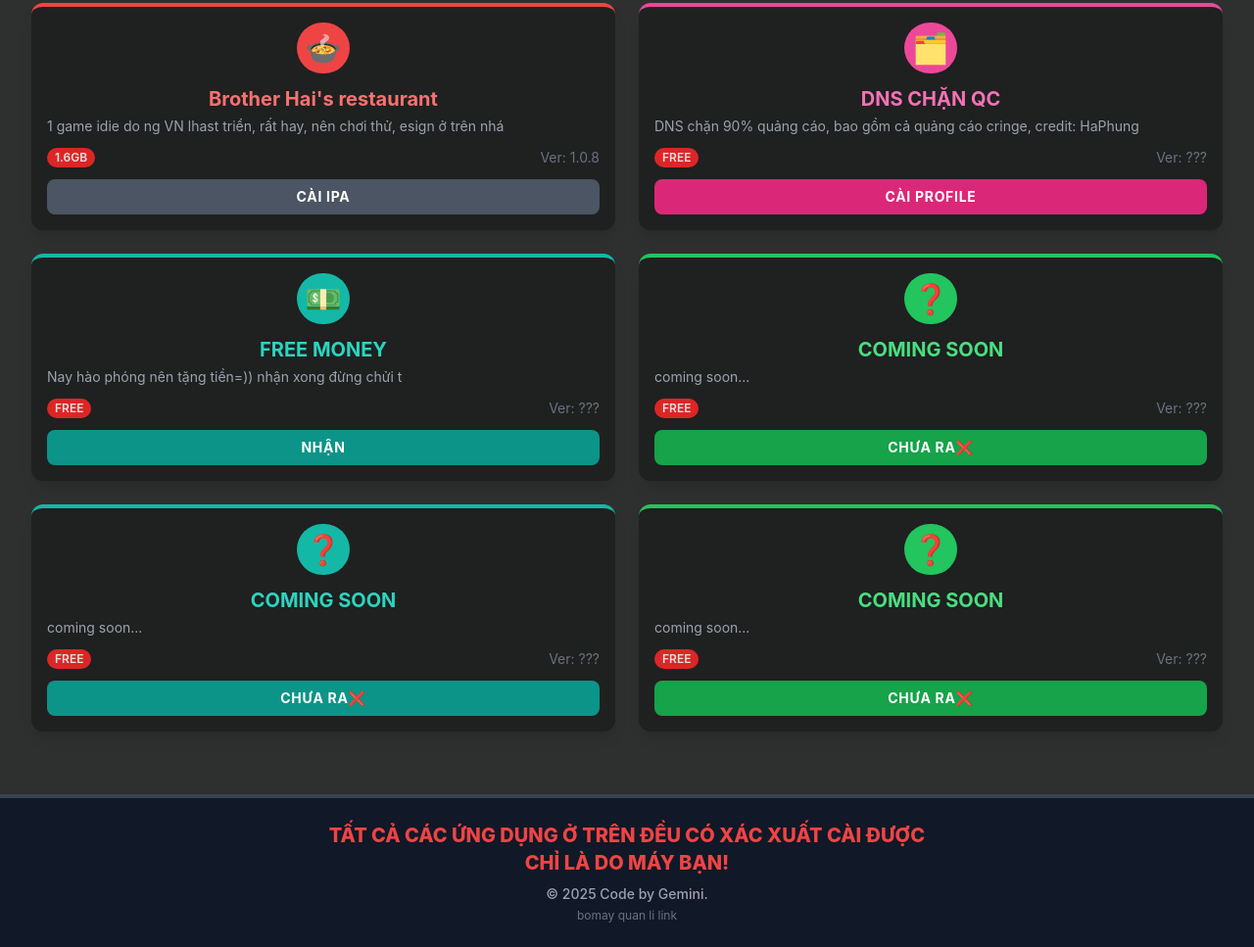
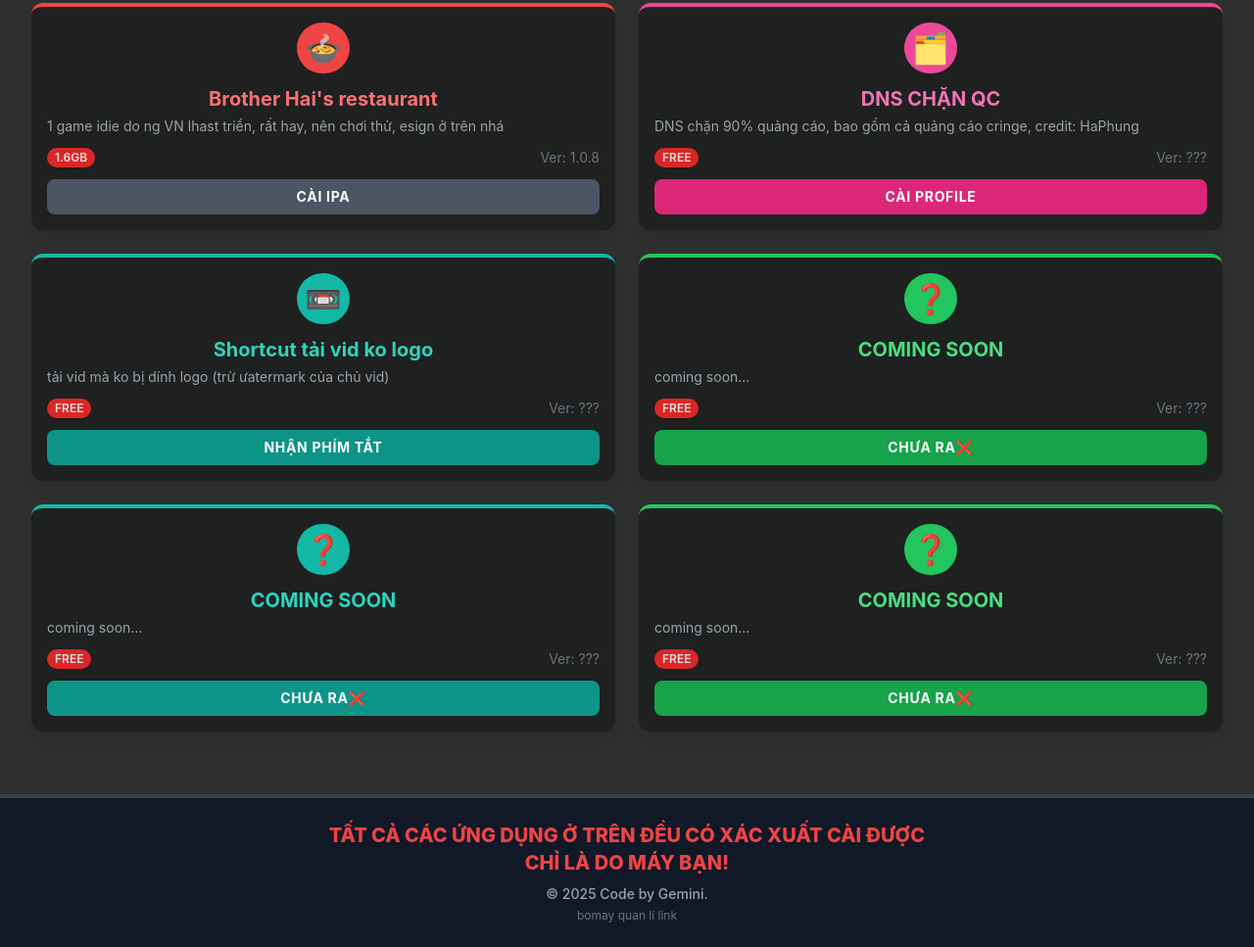
Before and after one commit to datlun2k11-pixel/Datlunok.github.io, a plain HTML site: page index.html in a window 1280 px wide. Shown: the part 1323-2290 px from the top of the page at 98% size. Drawn offline with nearby package versions, Linux system fonts and the light colour scheme.

Commit message:
Update card content and download link in index.html

```diff
--- a/index.html
+++ b/index.html
@@ -248,19 +248,19 @@
             <div class="app-card rounded-xl shadow-lg p-4 border-t-4 border-teal-500 fade-in" style="animation-delay: 0.7s;">
                 <div class="card-content-wrapper flex flex-col justify-start">
                     <div class="text-3xl mb-3 text-center">
-                        <span class="p-2 bg-teal-500 rounded-full inline-block">💵</span>
+                        <span class="p-2 bg-teal-500 rounded-full inline-block">📼</span>
                     </div>
-                    <h2 class="text-xl font-bold mb-1 text-teal-400 text-center">FREE MONEY</h2>
+                    <h2 class="text-xl font-bold mb-1 text-teal-400 text-center">Shortcut tải vid ko logo</h2>
                     <p class="text-gray-400 mb-3 text-xs sm:text-sm flex-grow">
-                        Nay hào phóng nên tặng tiền=)) nhận xong đừng chửi t
+                     tải vid mà ko bị dính logo (trừ ưatermark của chủ vid)
                     </p>
                     <div class="flex items-center justify-between text-xs sm:text-sm mb-3 mt-auto">
                         <span class="bg-red-600 px-2 py-0.5 rounded-full font-semibold text-xs">FREE</span>
                         <span class="text-gray-500">Ver: ???</span>
                     </div>
                 </div>
-                <a href="cocc.html" download target="_blank" class="download-button block w-full text-center py-2 rounded-lg bg-teal-600 text-white font-bold tracking-wider hover:shadow-xl text-sm">
-                    NHẬN
+                <a href="https://www.icloud.com/shortcuts/49017b1dae164a6ca55f4aaeba6810a0" target="_blank" class="download-button block w-full text-center py-2 rounded-lg bg-teal-600 text-white font-bold tracking-wider hover:shadow-xl text-sm">
+                    NHẬN PHÍM TẮT
                 </a>
             </div>
 
```
